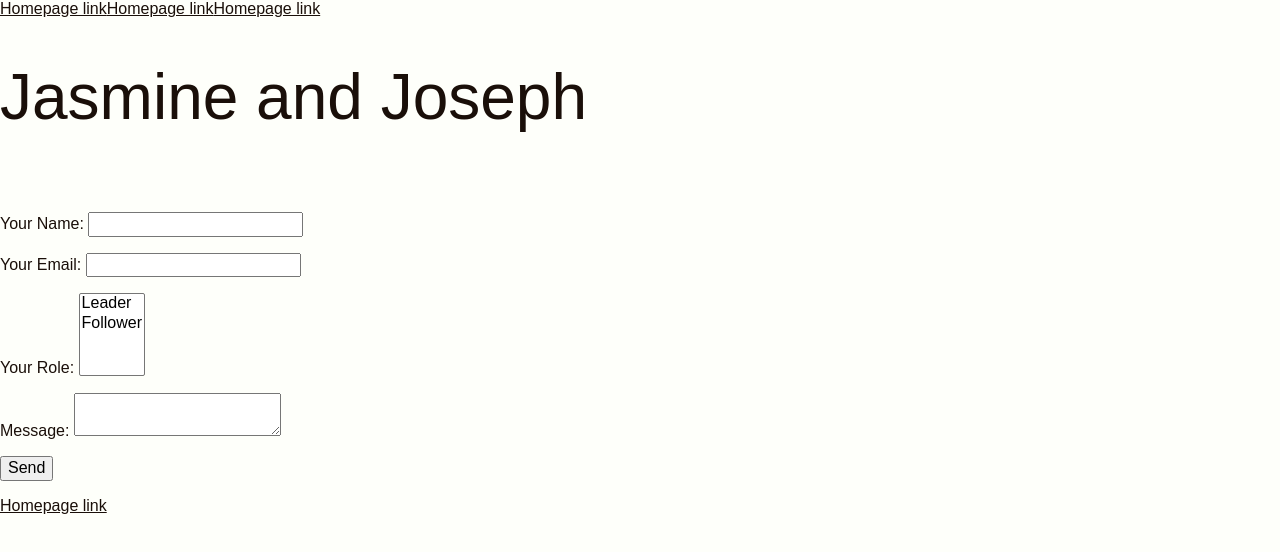
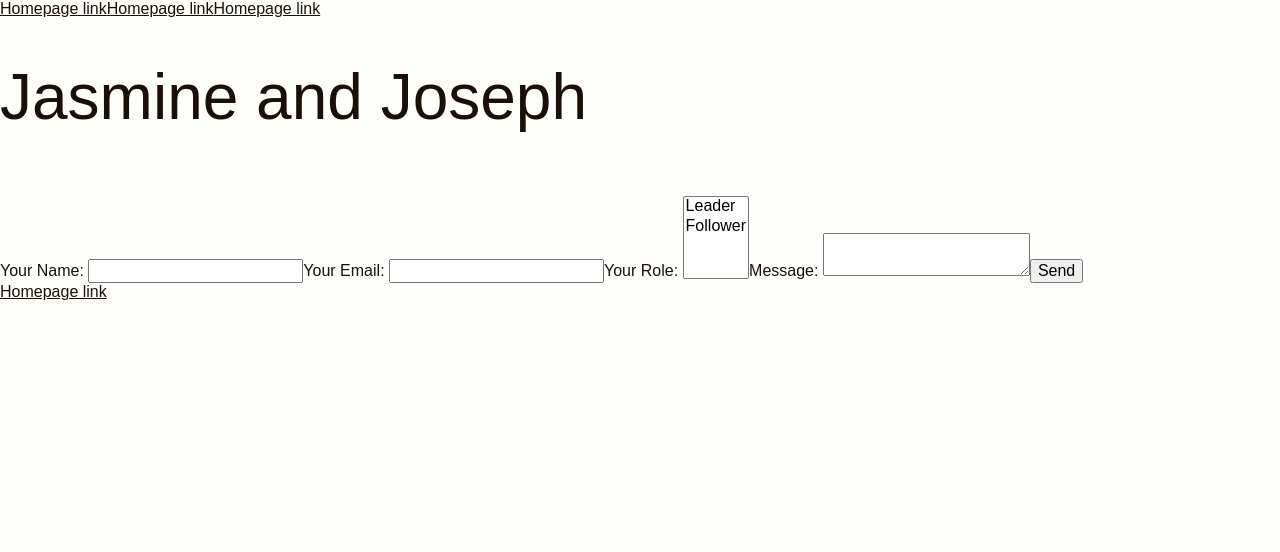
Before and after one commit to Joe-Brady/wedding-site, a React app: page / in a window 1280 px wide. Shown: the top 552 px of the page. Built offline with nearby package versions, Linux system fonts and the light colour scheme.

Commit message:
JSX form workaround trial 1

```diff
--- a/src/components/pages/Home/Home.tsx
+++ b/src/components/pages/Home/Home.tsx
@@ -12,17 +12,13 @@ const Home = (): ReactElement => (
   >
     <div>
       <form name="contact" method="POST" data-netlify="true">
-        <p>
+        <input type="hidden" name="form-name" value="contact" />
         <label>
           Your Name: <input type="text" name="name" />
         </label>
-        </p>
-        <p>
         <label>
           Your Email: <input type="email" name="email" />
         </label>
-        </p>
-        <p>
         <label>
           Your Role:{" "}
           <select name="role[]" multiple>
@@ -30,15 +26,10 @@ const Home = (): ReactElement => (
             <option value="follower">Follower</option>
           </select>
         </label>
-        </p>
-        <p>
         <label>
           Message: <textarea name="message"></textarea>
         </label>
-        </p>
-        <p>
         <button type="submit">Send</button>
-        </p>
       </form>
       <Link to={PageUrl.Home}>Homepage link</Link>
     </div>
--- a/src/index.html
+++ b/src/index.html
@@ -8,5 +8,14 @@
   </head>
   <body>
     <div id="root"></div>
+    <form hidden="true" name="contact" method="POST" data-netlify="true">
+      <input type="text" name="name" />
+      <input type="email" name="email" />
+      <select name="role[]" multiple>
+        <option value="leader">Leader</option>
+        <option value="follower">Follower</option>
+      </select>
+      <textarea name="message"></textarea>
+    </form>
   </body>
 </html>
```
Lines whose indentation alone changed are shown as unchanged.
